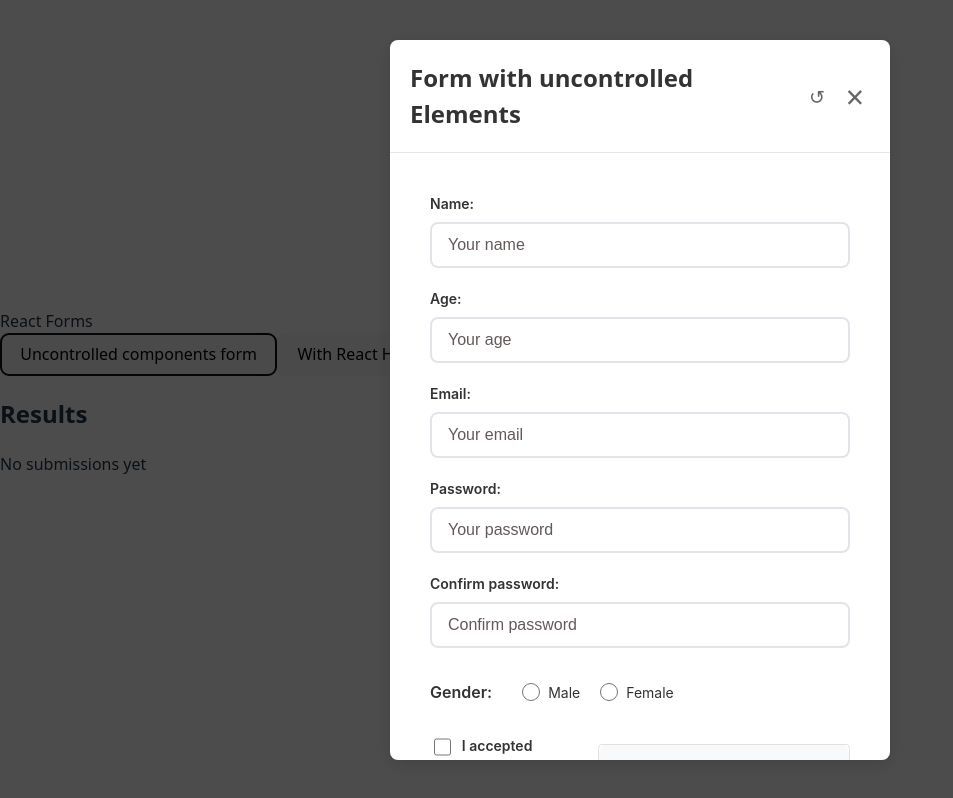
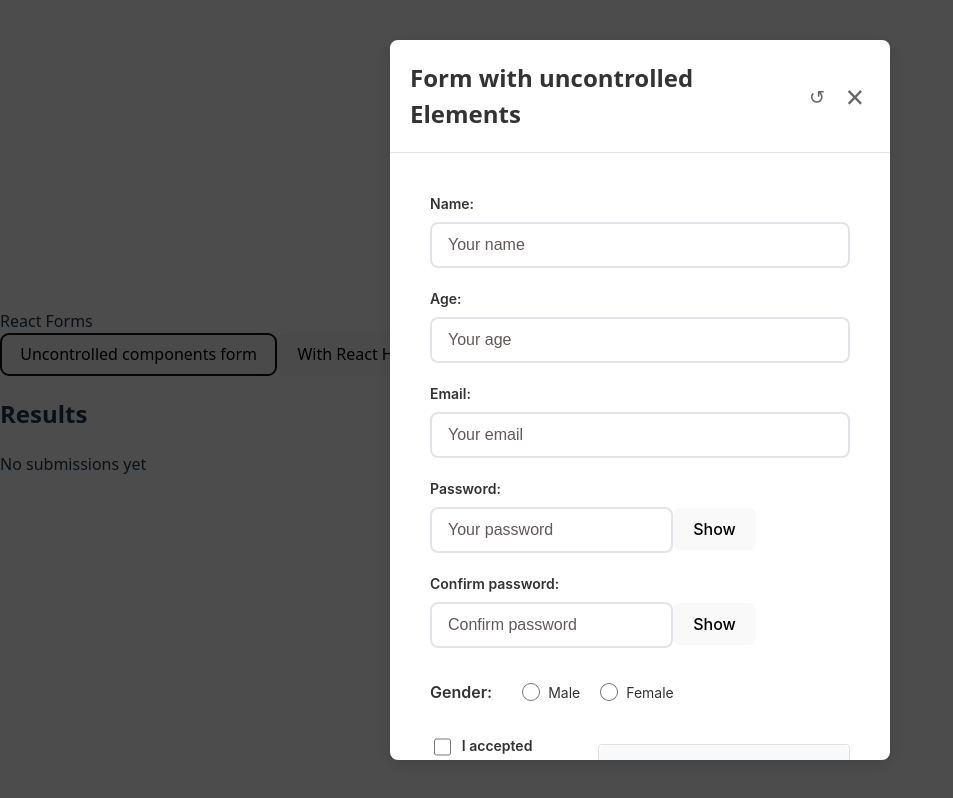
Before and after one commit to morven2018/react-learn, a React (Vite) app: page / in a window 1280 px wide. Both pictures are taken after a click on the button "Uncontrolled components form". Shown: the whole page, without its empty margins (0-953 px from the left). Built offline with nearby package versions, Linux system fonts and the light colour scheme.

Commit message:
feat: add show/hid password button

```diff
--- a/src/components/forms/form.module.scss
+++ b/src/components/forms/form.module.scss
@@ -173,7 +173,6 @@
   }
 }
 
-// Стили для файлового инпута
 input[type='file'] {
   padding: 8px 0;
   font-size: 14px;
@@ -194,7 +193,6 @@ input[type='file'] {
   }
 }
 
-// Адаптивность
 @media (max-width: 768px) {
   .form {
     padding: 15px;
@@ -207,11 +205,10 @@ input[type='file'] {
   }
 
   .formInput {
-    font-size: 16px; // Предотвращает zoom на iOS
+    font-size: 16px;
   }
 }
 
-// Стили для состояний валидации
 .formInput:invalid:not(:focus):not(:placeholder-shown) {
   border-color: #dc3545;
 }
--- a/src/components/forms/uncontrolled.tsx
+++ b/src/components/forms/uncontrolled.tsx
@@ -4,6 +4,7 @@ import convertToBase64 from '../../shared/lib/converter';
 import debounce from '../../shared/lib/debounce';
 import style from './form.module.scss';
 import { z } from 'zod';
+import { getPasswordStrength, strengthLabels } from './fields';
 
 import AutocompleteCountry, {
   AutocompleteCountryRef,
@@ -45,6 +46,13 @@ function UncontrolledForm({
   const imagePreviewRef = useRef<HTMLDivElement>(null);
   const countryRef = useRef<AutocompleteCountryRef>(null);
 
+  const passwordStrengthRef = useRef<HTMLDivElement>(null);
+  const strengthLabelRef = useRef<HTMLSpanElement>(null);
+  const strengthBarRef = useRef<HTMLDivElement>(null);
+
+  const togglePasswordRef = useRef<HTMLButtonElement>(null);
+  const toggleConfirmPasswordRef = useRef<HTMLButtonElement>(null);
+
   const nameErrorRef = useRef<HTMLSpanElement>(null);
   const ageErrorRef = useRef<HTMLSpanElement>(null);
   const emailErrorRef = useRef<HTMLSpanElement>(null);
@@ -68,6 +76,49 @@ function UncontrolledForm({
       onSaveDraft(draft);
     }, 500);
   }, [onSaveDraft]);
+
+  const togglePasswordVisibility = (
+    inputId: string,
+    buttonRef: React.RefObject<HTMLButtonElement | null>
+  ) => {
+    const input = document.getElementById(inputId) as HTMLInputElement;
+    if (input && buttonRef.current) {
+      if (input.type === 'password') {
+        input.type = 'text';
+        buttonRef.current.textContent = 'Hide';
+        buttonRef.current.setAttribute('aria-label', 'Hide password');
+      } else {
+        input.type = 'password';
+        buttonRef.current.textContent = 'Show';
+        buttonRef.current.setAttribute('aria-label', 'Show password');
+      }
+    }
+  };
+
+  const updatePasswordStrengthDisplay = (password: string) => {
+    if (
+      !passwordStrengthRef.current ||
+      !strengthLabelRef.current ||
+      !strengthBarRef.current
+    )
+      return;
+
+    if (password) {
+      const strength = getPasswordStrength(password);
+
+      passwordStrengthRef.current.style.display = 'block';
+
+      strengthLabelRef.current.textContent = strengthLabels[strength];
+
+      strengthBarRef.current.style.width = `${(strength / 5) * 100}%`;
+
+      const strengthClass = `strength-${strength}`;
+      strengthLabelRef.current.className = `${style.strengthLabel} ${style[strengthClass]}`;
+      strengthBarRef.current.className = `${style.strengthFill} ${style[strengthClass]}`;
+    } else {
+      passwordStrengthRef.current.style.display = 'none';
+    }
+  };
 
   const saveDraft = useCallback(() => {
     if (!formRef.current || !countryRef.current) return;
@@ -143,6 +194,10 @@ function UncontrolledForm({
         }
       });
 
+      if (draftData.password) {
+        updatePasswordStrengthDisplay(draftData.password);
+      }
+
       if (draftData.country && countryRef.current) {
         const input = document.getElementById('country') as HTMLInputElement;
         if (input) {
@@ -190,6 +245,12 @@ function UncontrolledForm({
       updateImagePreview(null);
       saveDraft();
     }
+  };
+
+  const handlePasswordChange = (e: React.ChangeEvent<HTMLInputElement>) => {
+    const password = e.target.value;
+    updatePasswordStrengthDisplay(password);
+    handleChange();
   };
 
   const handleChange = () => {
@@ -347,6 +408,7 @@ function UncontrolledForm({
 
       <div className={style.formGroup}>
         <label htmlFor="password">Password:</label>
+        <div className={style.passwordInputWrapper}>
           <input
             type="password"
             id="password"
@@ -354,16 +416,45 @@ function UncontrolledForm({
             className={style.formInput}
             placeholder="Your password"
             autoComplete="new-password"
+            onChange={handlePasswordChange}
           />
+          <button
+            type="button"
+            ref={togglePasswordRef}
+            className={style.togglePasswordButton}
+            onClick={() =>
+              togglePasswordVisibility('password', togglePasswordRef)
+            }
+            aria-label="Show password"
+          >
+            Show
+          </button>
+        </div>
         <span
           ref={passwordErrorRef}
           className={style.error}
           style={{ display: 'none' }}
         ></span>
+
+        <div
+          ref={passwordStrengthRef}
+          className={style.passwordStrength}
+          style={{ display: 'none' }}
+        >
+          <div className={style.strengthInfo}>
+            <span>Password Strength: </span>
+            <span ref={strengthLabelRef} className={style.strengthLabel}></span>
+          </div>
+
+          <div className={style.strengthBar}>
+            <div ref={strengthBarRef} className={style.strengthFill} />
+          </div>
+        </div>
       </div>
 
       <div className={style.formGroup}>
         <label htmlFor="confirmPassword">Confirm password:</label>
+        <div className={style.passwordInputWrapper}>
           <input
             type="password"
             id="confirmPassword"
@@ -372,6 +463,21 @@ function UncontrolledForm({
             placeholder="Confirm password"
             autoComplete="new-password"
           />
+          <button
+            type="button"
+            ref={toggleConfirmPasswordRef}
+            className={style.togglePasswordButton}
+            onClick={() =>
+              togglePasswordVisibility(
+                'confirmPassword',
+                toggleConfirmPasswordRef
+              )
+            }
+            aria-label="Show password"
+          >
+            Show
+          </button>
+        </div>
         <span
           ref={confirmPasswordErrorRef}
           className={style.error}
```
Lines whose indentation alone changed are shown as unchanged.
